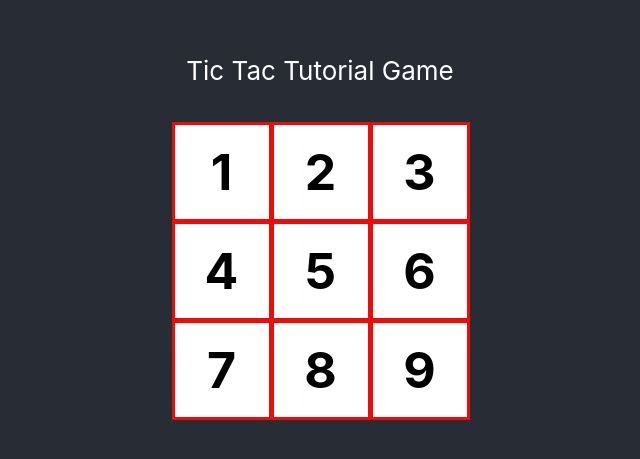
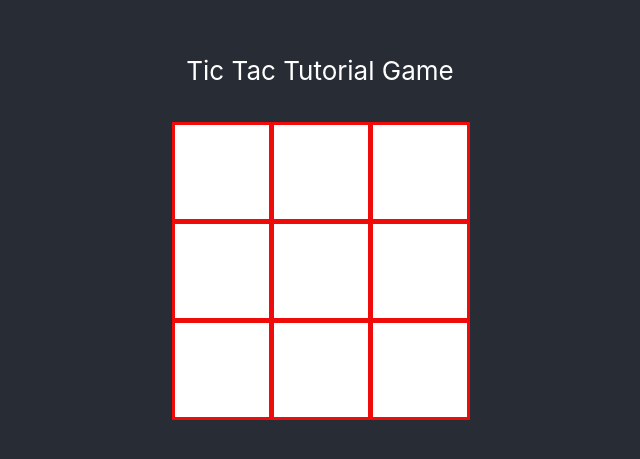
Before and after one commit to NavinPanthi/ReactDev, a React (Create React App) app: page / in a window 1280 px wide. Shown: the part 165-624 px from the top of the page, without its empty margins (320-960 px from the left). Built offline with nearby package versions, Linux system fonts and the light colour scheme.

Commit message:
X is rendered when clicked

```diff
--- a/src/App.js
+++ b/src/App.js
@@ -1,3 +1,4 @@
+import { useState} from "react";
 import "./App.css";
 
 function App() {
@@ -10,34 +11,35 @@
   );
 }
 function Board() {
-  return(
-  <div  className="d-flex flex-column">
+  return (
+    <div className="d-flex flex-column">
       <div className="d-flex flex-row">
-      <Square value={1} />
-      <Square value={2} />
-      <Square value={3} />
+        <Square />
+        <Square />
+        <Square />
       </div>
       <div className="d-flex flex-row">
-      <Square value={4} />
-      <Square value={5} />
-      <Square value={6} />
+        <Square />
+        <Square />
+        <Square />
       </div>
       <div className="d-flex flex-row">
-      <Square value={7} />
-      <Square value={8} />
-      <Square value={9} />
+        <Square />
+        <Square />
+        <Square />
       </div>
-
     </div>
   );
 }
-function Square({value}){
-  function handleClick(){
-    console.log('clicked!');
+function Square() {
+  const [value, setValue] = useState(null);
+  function handleClick() {
+    setValue('X');
   }
-  return(
-      <button className="square"
-      onClick={handleClick}>{value}</button>
+  return (
+    <button className="square" onClick={handleClick}>
+      {value}
+    </button>
   );
 }
 
```
Lines whose indentation alone changed are shown as unchanged.
